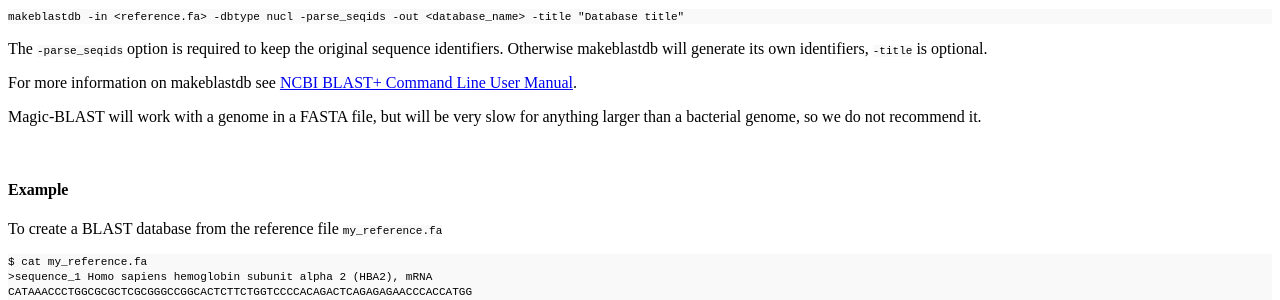
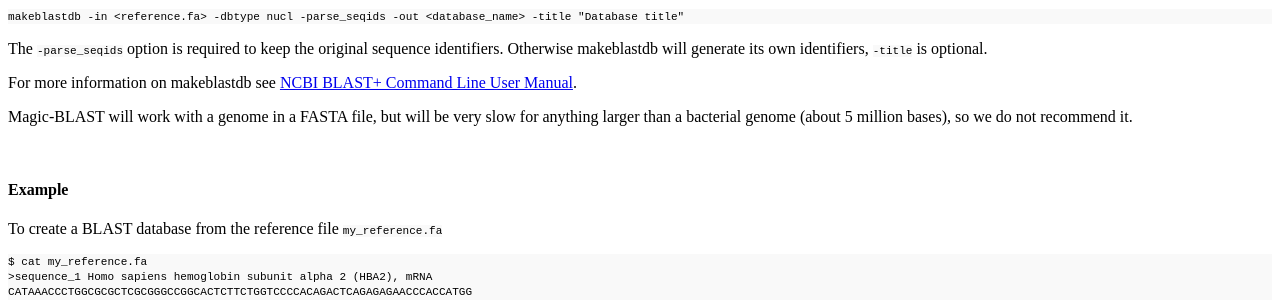
Before and after one commit to ncbi/magicblast, a Jekyll site: the page built from docs/_posts/2016-12-29-blastdb.md, in a window 1280 px wide. Shown: the part 508-808 px from the top of the page. Built offline with Jekyll 4.4.1, drawn with Linux system fonts in a browser that asks for light colours; a style sheet for code colours, icons or effects is not loaded.

Commit message:
Included size for a bacterial genome

```diff
--- a/docs/_posts/2016-12-29-blastdb.md
+++ b/docs/_posts/2016-12-29-blastdb.md
@@ -15,7 +15,7 @@
 
 For more information on makeblastdb see [NCBI BLAST+ Command Line User Manual](https://www.ncbi.nlm.nih.gov/books/NBK279688/).
 
-Magic-BLAST will work with a genome in a FASTA file, but will be very slow for anything larger than a bacterial genome, so we do not recommend it.
+Magic-BLAST will work with a genome in a FASTA file, but will be very slow for anything larger than a bacterial genome (about 5 million bases), so we do not recommend it.
 
 
 &nbsp;
```
